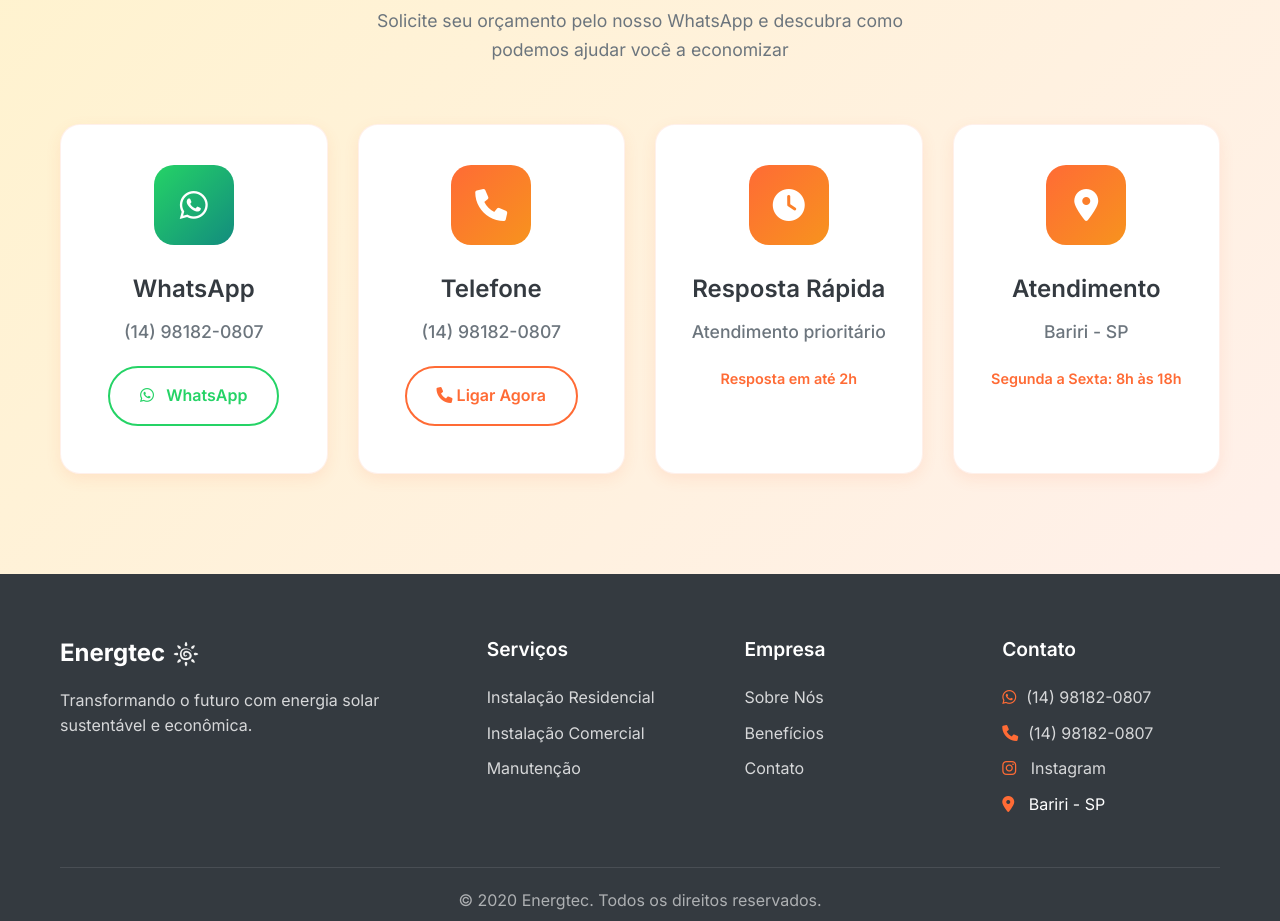
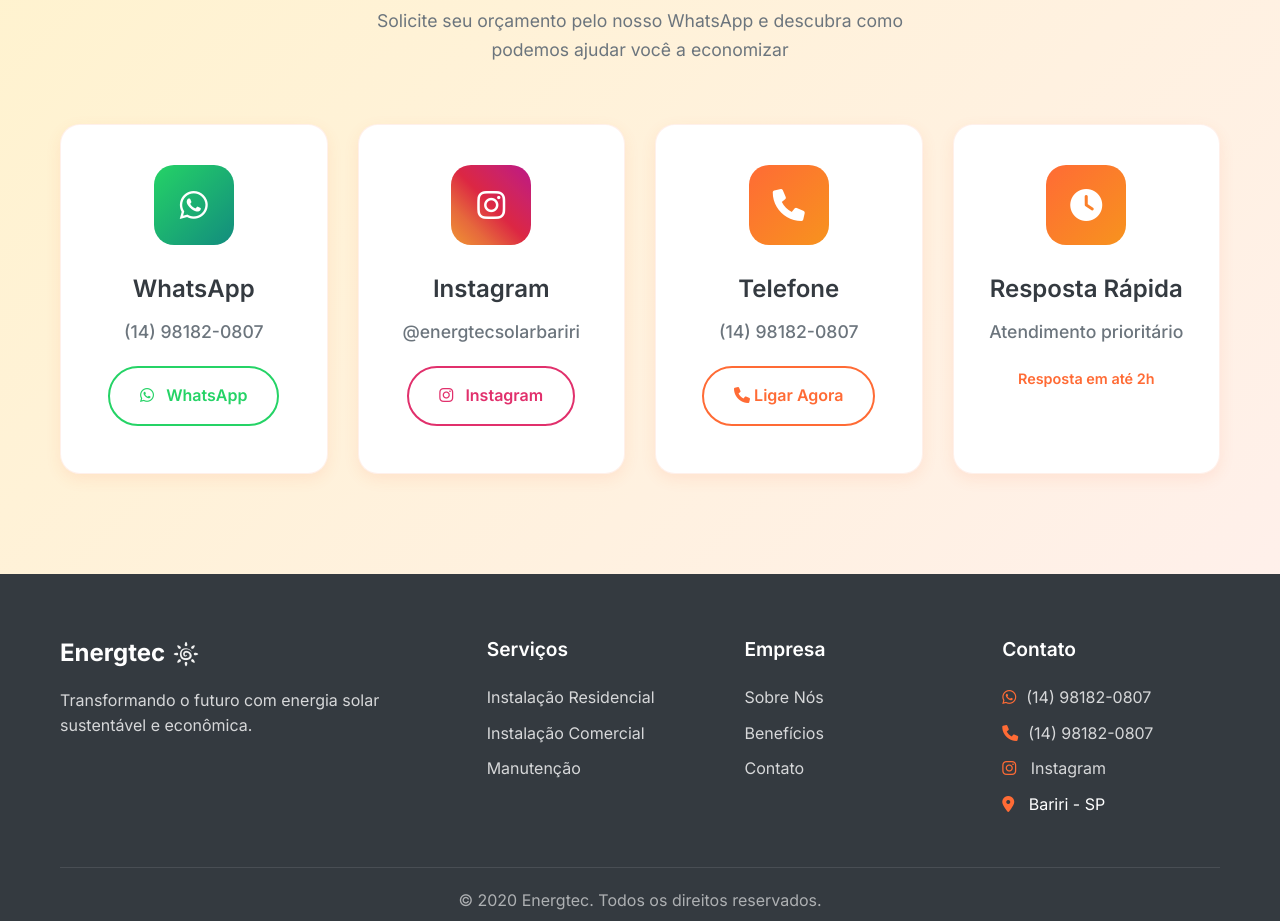
Before and after one commit to Kaleu-Kewin/Landing-Page-Energtec, a plain HTML site: page index.html in a window 1280 px wide. Shown: the part 3180-4101 px from the top of the page. Drawn offline with Linux system fonts and the light colour scheme.

Commit message:
feat: Instagram adicionado na seção de contatos

```diff
--- a/index.html
+++ b/index.html
@@ -299,6 +299,20 @@
                     </div>
 
                     <div class="contact-item">
+                        <div class="contact-icon instagram-icon">
+                            <i class="fab fa-instagram"></i>
+                        </div>
+                        <div class="contact-details">
+                            <h3>Instagram</h3>
+                            <p>@energtecsolarbariri</p>
+                            <a href="https://www.instagram.com/energtecsolarbariri/" target="_blank" class="btn btn-instagram">
+                                <i class="fab fa-instagram"></i>
+                                Instagram
+                            </a>
+                        </div>
+                    </div>
+
+                    <div class="contact-item">
                         <div class="contact-icon">
                             <i class="fas fa-phone"></i>
                         </div>
@@ -320,17 +334,6 @@
                             <h3>Resposta Rápida</h3>
                             <p>Atendimento prioritário</p>
                             <span class="service-hours">Resposta em até 2h</span>
-                        </div>
-                    </div>
-
-                    <div class="contact-item">
-                        <div class="contact-icon">
-                            <i class="fas fa-map-marker-alt"></i>
-                        </div>
-                        <div class="contact-details">
-                            <h3>Atendimento</h3>
-                            <p>Bariri - SP</p>
-                            <span class="service-hours">Segunda a Sexta: 8h às 18h</span>
                         </div>
                     </div>
                 </div>
@@ -389,7 +392,7 @@
                             </li>
 
                             <li>
-                                <a href="https://www.instagram.com/energtecsolarbariri/" target="_blank" rel="noopener">
+                                <a href="https://www.instagram.com/energtecsolarbariri/" target="_blank" rel="noopener" style="text-decoration: none;">
                                     <i class="fab fa-instagram"></i> Instagram
                                 </a>
                             </li>
--- a/src/css/contact.css
+++ b/src/css/contact.css
@@ -47,6 +47,15 @@
     background: linear-gradient(135deg, #25d366, #128c7e);
 }
 
+.instagram-icon {
+    background: linear-gradient(45deg,
+            #f09433 0%,
+            #e6683c 25%,
+            #dc2743 50%,
+            #cc2366 75%,
+            #bc1888 100%);
+}
+
 .contact-icon i {
     font-size: 2rem;
     color: var(--white);
@@ -89,3 +98,22 @@
 .btn-whatsapp i {
     margin-right: 8px;
 }
+
+.btn-instagram {
+    background: transparent;
+    color: #E1306C;
+    border: 2px solid #E1306C;
+    box-shadow: none;
+}
+
+.btn-instagram:hover {
+    background: linear-gradient(45deg, #f09433 0%, #e6683c 25%, #dc2743 50%, #cc2366 75%, #bc1888 100%);
+    color: var(--white);
+    transform: translateY(-2px);
+    box-shadow: 0 10px 25px rgba(225, 48, 108, 0.4);
+    border-color: transparent;
+}
+
+.btn-instagram i {
+    margin-right: 8px;
+}
```
